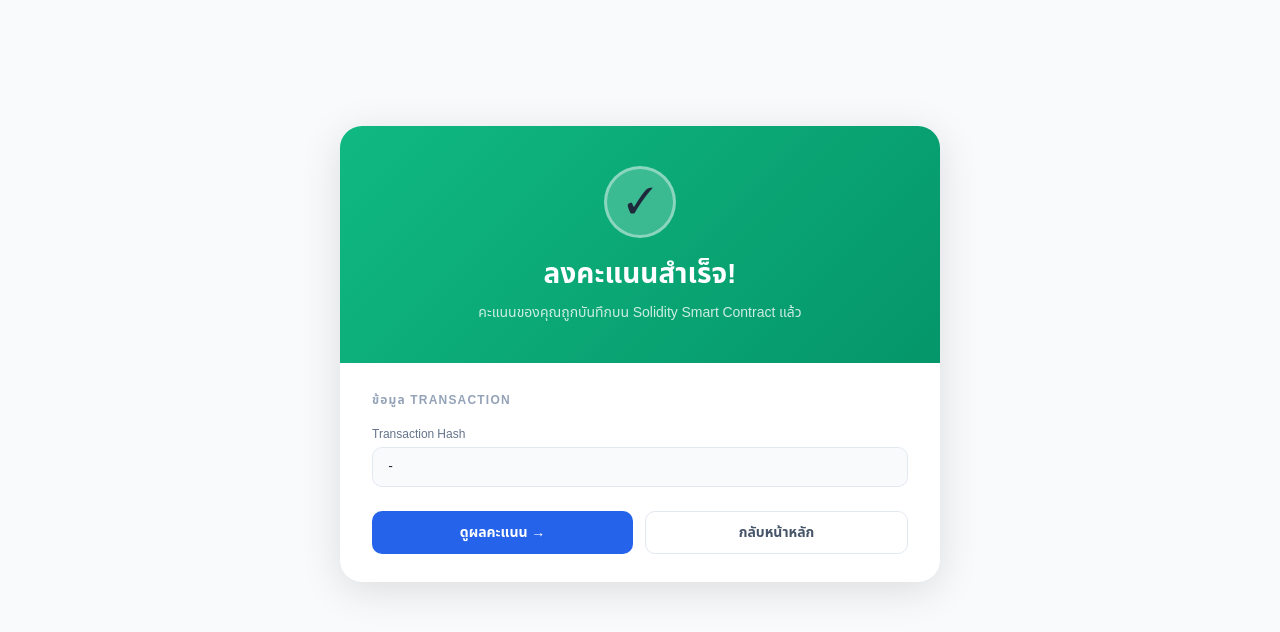
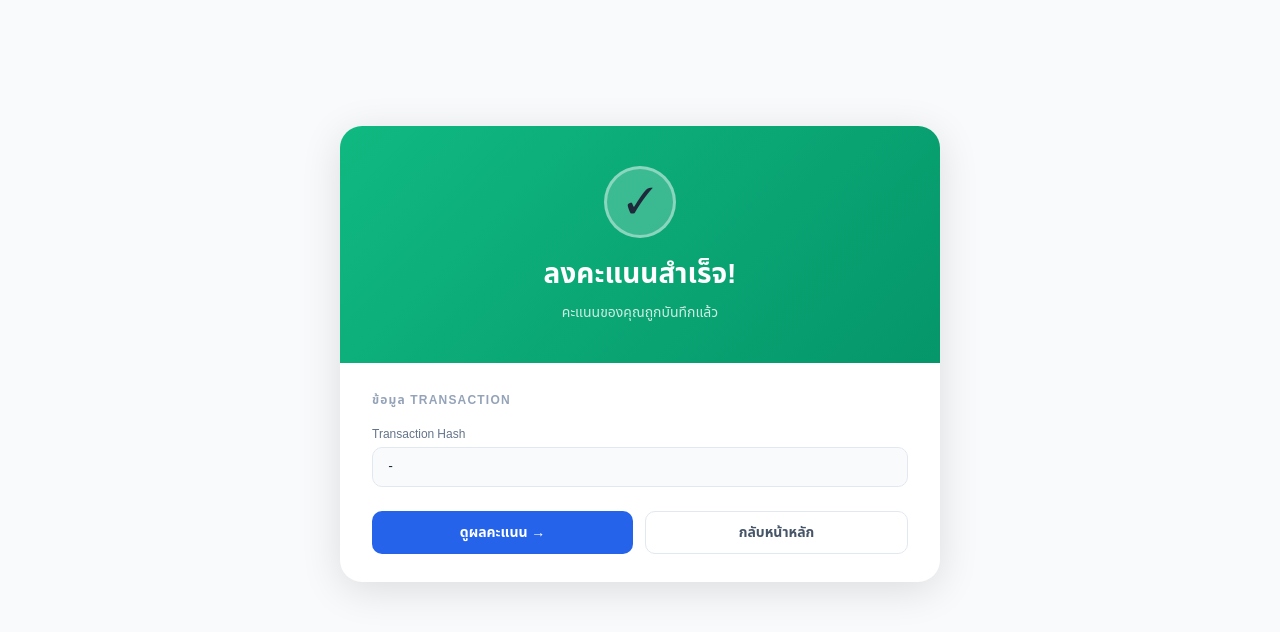
Before and after one commit to worawit00792/election-blockchain, a website: page frontend/success.html in a window 1280 px wide. Shown: the part 78-710 px from the top of the page. Drawn offline with nearby package versions, Linux system fonts and the light colour scheme; no server answers.

Commit message:
Add files via upload

```diff
--- a/frontend/success.html
+++ b/frontend/success.html
@@ -28,7 +28,7 @@
       <div style="background:linear-gradient(135deg,#10b981,#059669);padding:40px;text-align:center">
         <div style="width:72px;height:72px;border-radius:50%;background:rgba(255,255,255,.2);display:flex;align-items:center;justify-content:center;font-size:36px;margin:0 auto 16px;border:3px solid rgba(255,255,255,.4)">✓</div>
         <h1 style="color:#fff;font-size:28px;font-weight:800;margin-bottom:6px">ลงคะแนนสำเร็จ!</h1>
-        <p style="color:rgba(255,255,255,.8);font-size:14px">คะแนนของคุณถูกบันทึกบน Solidity Smart Contract แล้ว</p>
+        <p style="color:rgba(255,255,255,.8);font-size:14px">คะแนนของคุณถูกบันทึกแล้ว</p>
       </div>
 
       <!-- ★ โชว์ผู้สมัครที่เลือก "ครั้งเดียว" — จะไม่ปรากฏขึ้นมาให้เห็นอีกหากรีเฟรชหรือกลับมาดูซ้ำ -->
```
